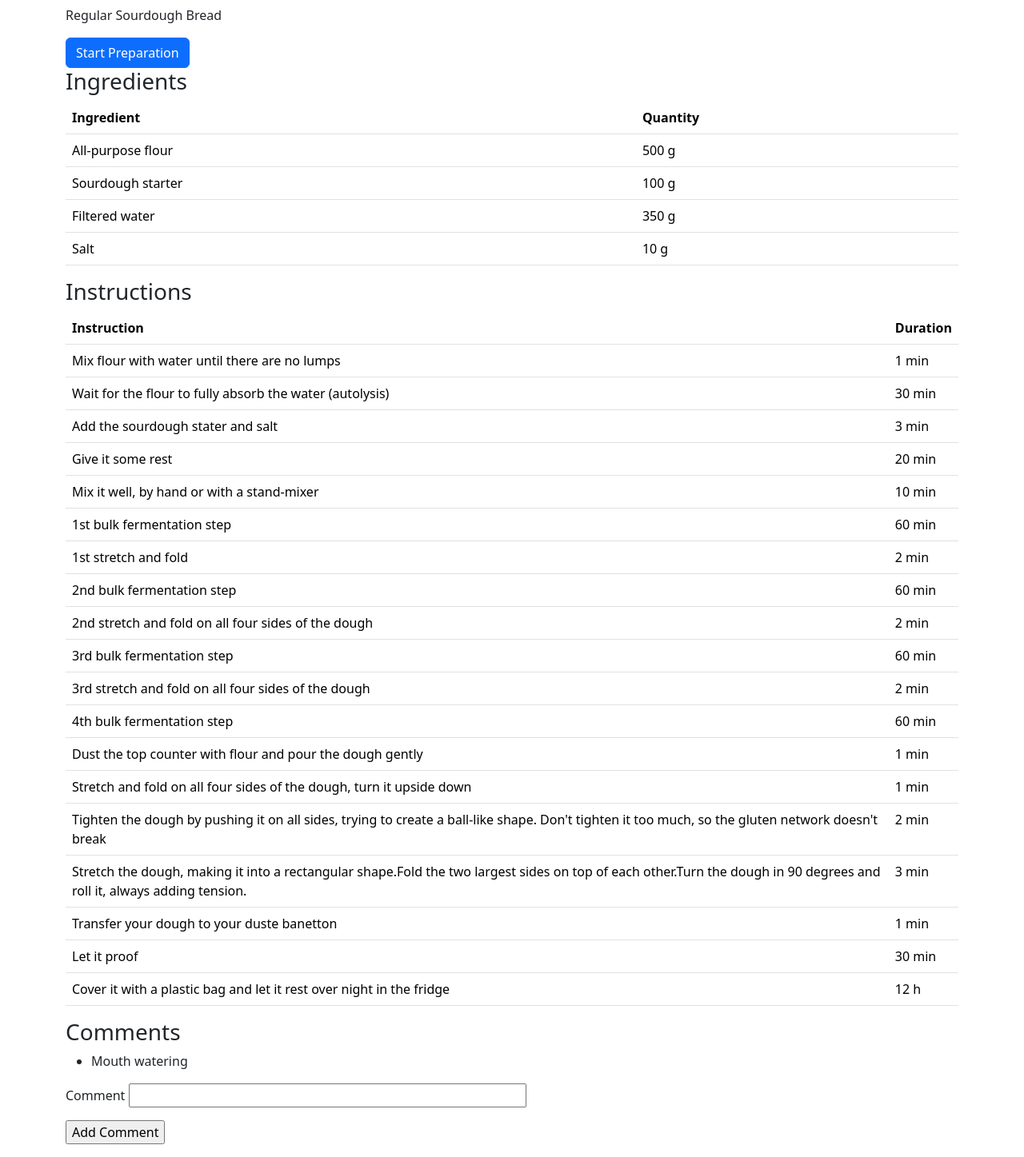
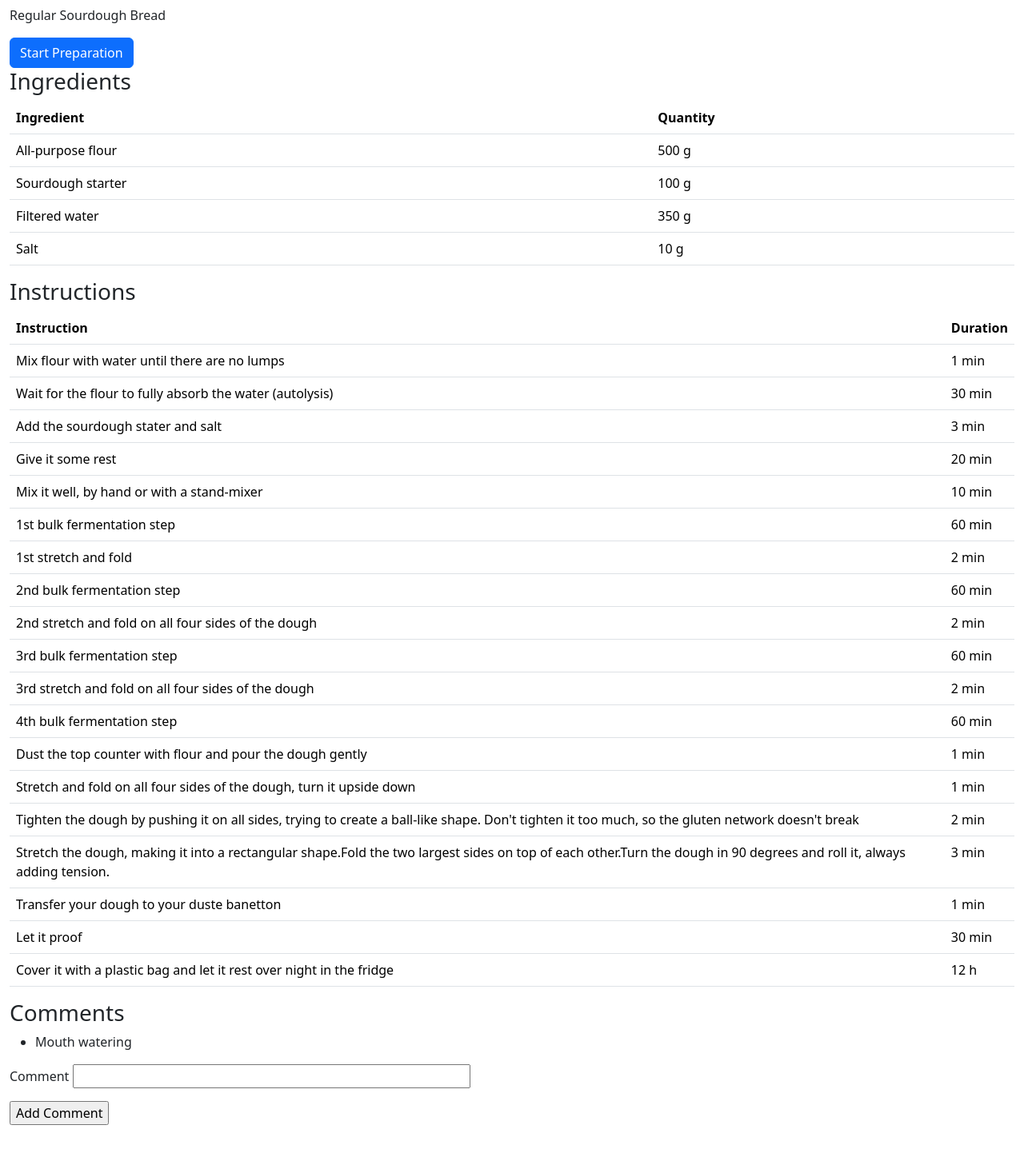
Before and after one commit to pedrorfig/BakeBread, a Flask app: a page that uses templates/recipe.html in a window 1280 px wide. Shown: the part 165-1612 px from the top of the page at 80% size. After the commit the page ends 1572 px from the top, so only its background shows below. Run offline with Flask 2, Linux system fonts and the light colour scheme; some libraries are stand-ins or nearby versions.

Commit message:
using bootstrap

```diff
--- a/app.py
+++ b/app.py
@@ -47,7 +47,7 @@ def preparation_step(name, step):
     instruction = list(recipes[name]['instructions'].keys())[step - 1]
     duration = list(recipes[name]['instructions'].values())[step - 1]
     number_steps = len(recipes[name]['instructions'])
-    duration_int = int(re.findall("(\d+)", duration)[0])*60
+    duration_int = int(re.findall("(\d+)", duration)[0]) * 60
     if step < number_steps:
         # timer(duration_int)
         return render_template('preparation_step.html',
--- a/forms.py
+++ b/forms.py
@@ -5,10 +5,8 @@ from wtforms.validators import DataRequired
 
 class RecipeForm(FlaskForm):
     recipe = StringField("Recipe", validators=[DataRequired()])
-    recipe_categories = [("Sourdough", "Sourdough"), ("Baker's Yeast", "Baker's Yeast")]
+    description = StringField("Description", validators=[DataRequired()])
     ingredients = TextAreaField("Ingredients", validators=[DataRequired()])
-    recipe_type = RadioField("Type", choices=recipe_categories)
-    description = StringField("Description", validators=[DataRequired()])
     instructions = TextAreaField("Instructions", validators=[DataRequired()])
     submit = SubmitField("Add Recipe")
 
--- a/templates/index.html
+++ b/templates/index.html
@@ -1,6 +1,6 @@
 {% extends "base.html" %}
 {% block content %}
-<div class="container">
+<div class="container-fluid">
   <p>Welcome to BakeBread, where your bun journey starts! </p>
   {% for name in template_recipes.keys() %}
     <p><a href="{{ url_for('recipe', name=name) }}">{{ name }}</a></p>
--- a/templates/new_recipe.html
+++ b/templates/new_recipe.html
@@ -18,6 +18,6 @@
     <p>{{ template_form.instructions.label }}
     {{ template_form.instructions() }}</p>
     <p>{{ template_form.submit() }}</p>
-  </form>
+    </form>
 </div>
 {% endblock %}
--- a/templates/preparation_step.html
+++ b/templates/preparation_step.html
@@ -1,6 +1,6 @@
 {% extends "base.html" %}
 {% block content %}
-<div class="container">
+<div class="container-fluid">
     <h3>Step {{ template_step }}</h3>
     <h4>Instruction</h4>
     <p>{{ template_instruction }}</p>
--- a/templates/recipe.html
+++ b/templates/recipe.html
@@ -1,6 +1,6 @@
 {% extends "base.html" %}
 {% block content %}
-<div class="container">
+<div class="container-fluid">
     <h2>{{ template_recipe | title }}</h2>
     {% if template_description %}
     <p>{{ template_description }}</p>
```
